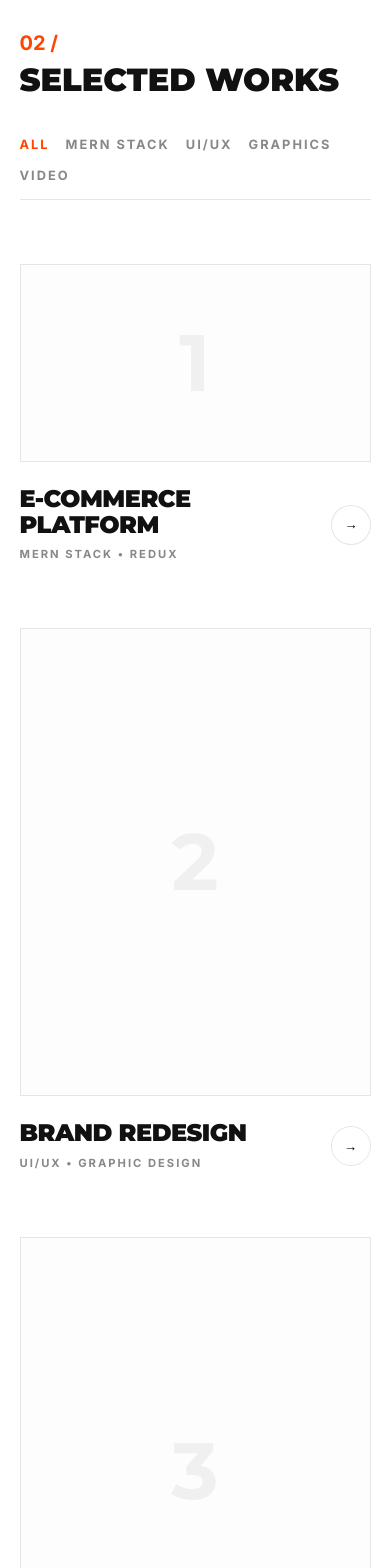
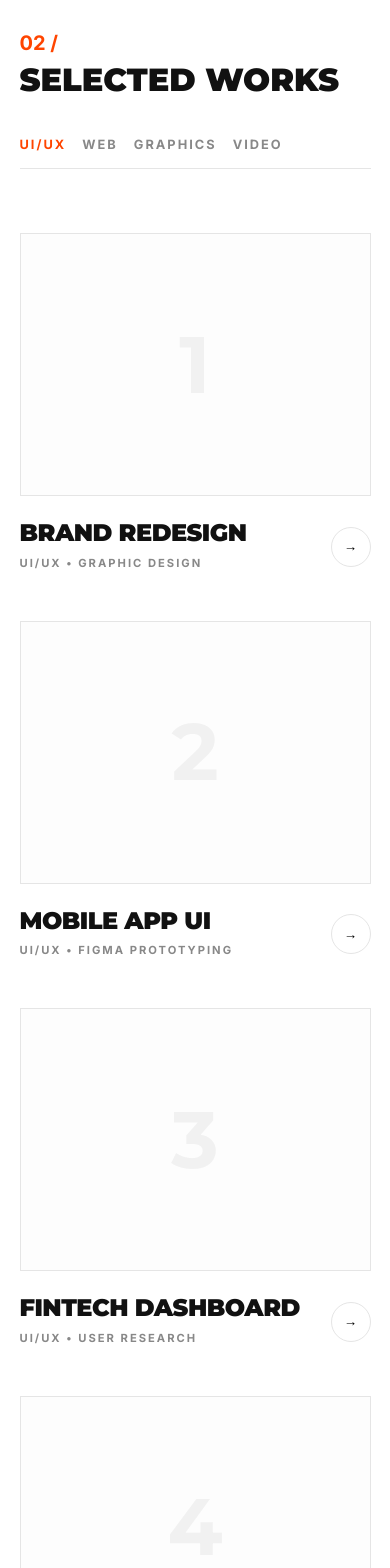
Before and after one commit to NisalShiranda/Portfolio, a React app: page / in a window 390 px wide. Shown: the part 2120-3688 px from the top of the page. Built offline with nearby package versions, Linux system fonts and the light colour scheme; the HTML template or start-up script is replaced by a standard one.

Commit message:
feat: add Selected Works section with project filtering and Framer Motion animations.

```diff
--- a/src/components/SelectedWorks.css
+++ b/src/components/SelectedWorks.css
@@ -30,52 +30,19 @@
 
 .works-grid {
   display: grid;
-  grid-template-columns: repeat(12, 1fr);
+  grid-template-columns: repeat(3, 1fr);
   gap: 3rem;
-  align-items: start;
 }
 
 .work-card {
   display: flex;
   flex-direction: column;
   gap: 1.5rem;
-  position: relative;
-}
-
-/* Custom Asymmetric Grid Layout */
-.card-1 {
-  grid-column: 1 / span 7;
-}
-.card-1 .work-image-placeholder {
-  aspect-ratio: 16/9;
-}
-
-.card-2 {
-  grid-column: 8 / span 5;
-  margin-top: 5rem;
-}
-.card-2 .work-image-placeholder {
-  aspect-ratio: 3/4;
-}
-
-.card-3 {
-  grid-column: 1 / span 5;
-}
-.card-3 .work-image-placeholder {
-  aspect-ratio: 3/4;
-}
-
-.card-4 {
-  grid-column: 6 / span 7;
-  margin-top: -6rem;
-  z-index: 10;
-}
-.card-4 .work-image-placeholder {
-  aspect-ratio: 4/3;
 }
 
 .work-image-placeholder {
   width: 100%;
+  aspect-ratio: 4/3;
   background-color: var(--bg-secondary);
   border: 1px solid var(--border-color);
   display: flex;
@@ -135,18 +102,6 @@
   border-color: var(--text-primary);
 }
 
-@media (max-width: 992px) {
-  .works-grid {
-    grid-template-columns: repeat(1, 1fr);
-    gap: 4rem;
-  }
-
-  .card-1, .card-2, .card-3, .card-4 {
-    grid-column: 1;
-    margin-top: 0;
-  }
-}
-
 @media (max-width: 768px) {
   .works {
     padding: 80px 0;
@@ -157,6 +112,10 @@
     gap: 1rem;
   }
 
+  .works-grid {
+    grid-template-columns: 1fr;
+  }
+
   .image-number {
     font-size: 5rem;
   }
--- a/src/components/SelectedWorks.jsx
+++ b/src/components/SelectedWorks.jsx
@@ -1,14 +1,44 @@
-import React from 'react';
+import React, { useState } from 'react';
 import './SelectedWorks.css';
-import { motion } from 'framer-motion';
+import { motion, AnimatePresence } from 'framer-motion';
 
 const SelectedWorks = () => {
+  const [filter, setFilter] = useState('UI/UX');
+
   const projects = [
-    { id: 1, title: 'E-COMMERCE PLATFORM', subtitle: 'MERN STACK • REDUX', class: 'card-1' },
-    { id: 2, title: 'BRAND REDESIGN', subtitle: 'UI/UX • GRAPHIC DESIGN', class: 'card-2' },
-    { id: 3, title: 'PROMO CAMPAIGN', subtitle: 'VIDEO EDITING • AFTER EFFECTS', class: 'card-3' },
-    { id: 4, title: 'ANALYTICS DASHBOARD', subtitle: 'REACT.JS • TAILWIND CSS', class: 'card-4' },
+    // UI/UX
+    { id: 1, title: 'BRAND REDESIGN', subtitle: 'UI/UX • GRAPHIC DESIGN', category: 'UI/UX' },
+    { id: 2, title: 'MOBILE APP UI', subtitle: 'UI/UX • FIGMA PROTOTYPING', category: 'UI/UX' },
+    { id: 3, title: 'FINTECH DASHBOARD', subtitle: 'UI/UX • USER RESEARCH', category: 'UI/UX' },
+    { id: 4, title: 'HEALTHCARE PORTAL', subtitle: 'WIREFRAMES • FIGMA', category: 'UI/UX' },
+    { id: 5, title: 'SAAS ONBOARDING', subtitle: 'UX FLOW • PROTOPIE', category: 'UI/UX' },
+    { id: 6, title: 'BOOKING PLATFORM', subtitle: 'HIGH-FIDELITY • UIKIT', category: 'UI/UX' },
+    // WEB
+    { id: 7, title: 'E-COMMERCE PLATFORM', subtitle: 'MERN STACK • REDUX', category: 'WEB' },
+    { id: 8, title: 'ANALYTICS DASHBOARD', subtitle: 'REACT.JS • TAILWIND CSS', category: 'WEB' },
+    { id: 9, title: 'REAL ESTATE PORTAL', subtitle: 'NEXT.JS • POSTGRESQL', category: 'WEB' },
+    { id: 10, title: 'AGENCY WEBSITE', subtitle: 'VUE.JS • GSAP ANIMATIONS', category: 'WEB' },
+    { id: 11, title: 'CRYPTO TRACKER', subtitle: 'REACT • WEBSOCKETS', category: 'WEB' },
+    { id: 12, title: 'SAAS LANDING PAGE', subtitle: 'ASTRO • TAILWIND CSS', category: 'WEB' },
+    // GRAPHICS
+    { id: 13, title: 'CORPORATE BRANDING', subtitle: 'GRAPHIC DESIGN • ILLUSTRATOR', category: 'GRAPHICS' },
+    { id: 14, title: 'SOCIAL MEDIA KIT', subtitle: 'PHOTOSHOP • ASSETS', category: 'GRAPHICS' },
+    { id: 15, title: 'EVENT POSTERS', subtitle: 'TYPOGRAPHY • DESIGN', category: 'GRAPHICS' },
+    { id: 16, title: '3D PRODUCT RENDER', subtitle: 'BLENDER • 3D MODELING', category: 'GRAPHICS' },
+    { id: 17, title: 'PACKAGING DESIGN', subtitle: 'PRINT READY • PACKAGING', category: 'GRAPHICS' },
+    { id: 18, title: 'LOGO COLLECTION', subtitle: 'VECTORS • ILLUSTRATOR', category: 'GRAPHICS' },
+    // VIDEO
+    { id: 19, title: 'PROMO CAMPAIGN', subtitle: 'VIDEO EDITING • AFTER EFFECTS', category: 'VIDEO' },
+    { id: 20, title: 'MOTION REEL', subtitle: 'PREMIERE PRO • MOTION', category: 'VIDEO' },
+    { id: 21, title: 'PRODUCT TEASER', subtitle: 'CINEMATOGRAPHY • COLOR', category: 'VIDEO' },
+    { id: 22, title: 'EXPLAINER ANIMATION', subtitle: 'AFTER EFFECTS • 2D ANIMATION', category: 'VIDEO' },
+    { id: 23, title: 'DOCUMENTARY SHORT', subtitle: 'COLOR GRADING • DAVINCI', category: 'VIDEO' },
+    { id: 24, title: 'SOCIAL SHORTS', subtitle: 'TIKTOK/REELS • CAPCUT PRO', category: 'VIDEO' },
   ];
+
+  const categories = ['UI/UX', 'WEB', 'GRAPHICS', 'VIDEO'];
+
+  const filteredProjects = projects.filter(project => project.category === filter);
 
   return (
     <section className="works" id="works">
@@ -18,23 +48,29 @@ const SelectedWorks = () => {
         </h2>
 
         <div className="works-filter">
-          <button className="active">ALL</button>
-          <button>MERN STACK</button>
-          <button>UI/UX</button>
-          <button>GRAPHICS</button>
-          <button>VIDEO</button>
+          {categories.map(cat => (
+            <button
+              key={cat}
+              className={filter === cat ? "active" : ""}
+              onClick={() => setFilter(cat)}
+            >
+              {cat}
+            </button>
+          ))}
         </div>
 
-        <div className="works-grid">
-          {projects.map((project, index) => (
-            <motion.div
-              className={`work-card ${project.class}`}
-              key={project.id}
-              initial={{ opacity: 0, y: 30 }}
-              whileInView={{ opacity: 1, y: 0 }}
-              viewport={{ once: true }}
-              transition={{ duration: 0.6, delay: 0.1 * index }}
-            >
+        <motion.div layout className="works-grid">
+          <AnimatePresence mode="popLayout">
+            {filteredProjects.map((project) => (
+              <motion.div
+                className="work-card"
+                key={project.id}
+                layout
+                initial={{ opacity: 0, scale: 0.9 }}
+                animate={{ opacity: 1, scale: 1 }}
+                exit={{ opacity: 0, scale: 0.9 }}
+                transition={{ duration: 0.4 }}
+              >
               <div className="work-image-placeholder">
                 <span className="image-number">{project.id}</span>
               </div>
@@ -47,7 +83,8 @@ const SelectedWorks = () => {
               </div>
             </motion.div>
           ))}
-        </div>
+          </AnimatePresence>
+        </motion.div>
       </div>
     </section>
   );
```
